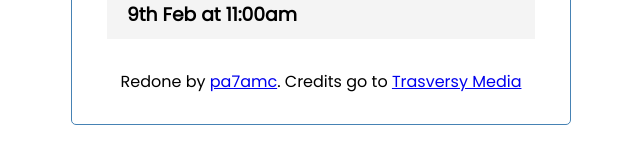
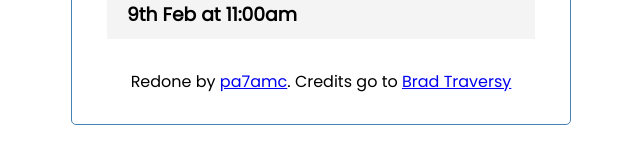
Before and after one commit to pa7amc/react-task-tracker, a React (Create React App) app: page / in a window 1280 px wide. Shown: the part 339-499 px from the top of the page, without its empty margins (319-959 px from the left). Built offline with nearby package versions, Linux system fonts and the light colour scheme; data requests are answered from the project's data file.

Commit message:
Brad Traversy name correction

```diff
--- a/src/components/Footer.js
+++ b/src/components/Footer.js
@@ -5,7 +5,7 @@ const Footer = () => {
                         Redone by <a href="https://pa7amc.github.io">pa7amc</a>.
                         Credits go to{" "}
                         <a href="https://www.youtube.com/channel/UC29ju8bIPH5as8OGnQzwJyA">
-                              Trasversy Media
+                              Brad Traversy
                         </a>
                   </p>
             </footer>
```
